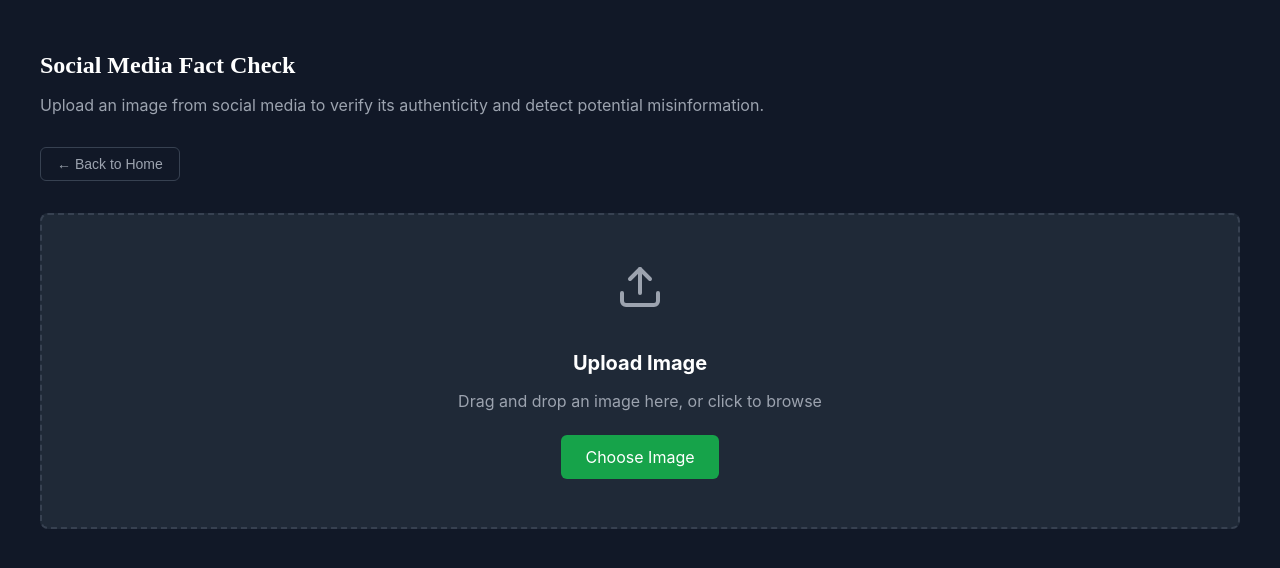
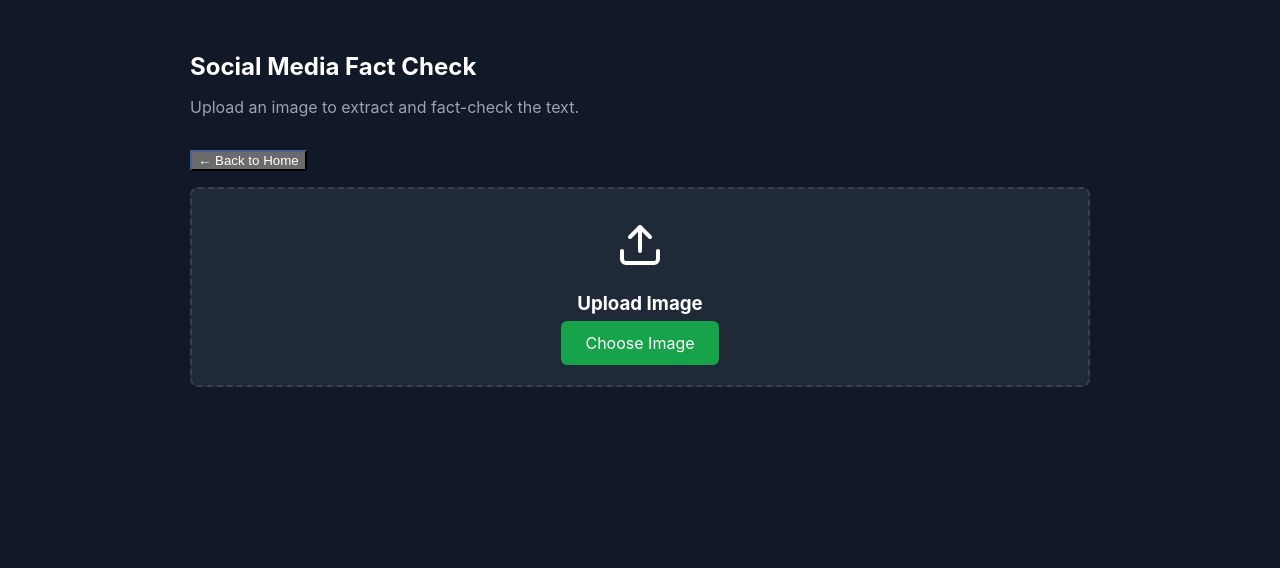
Before and after one commit to suryarao551/D-CODE-RED, a React (Vite) app in the folder frontend/: page /social-media-factcheck in a window 1280 px wide. Shown: the top 568 px of the page. Built offline with nearby package versions, Linux system fonts and the light colour scheme.

Commit message:
pre final 3 commit

```diff
--- a/frontend/src/components/SocialMediaFactCheck.jsx
+++ b/frontend/src/components/SocialMediaFactCheck.jsx
@@ -6,6 +6,7 @@ import axios from "axios";
 const SocialMediaFactCheck = () => {
   const [selectedImage, setSelectedImage] = useState(null);
   const [imagePreview, setImagePreview] = useState(null);
+  const [extractedText, setExtractedText] = useState("");
   const [result, setResult] = useState(null);
   const [loading, setLoading] = useState(false);
   const [error, setError] = useState("");
@@ -14,7 +15,7 @@ const SocialMediaFactCheck = () => {
   const handleImageUpload = (event) => {
     const file = event.target.files[0];
     if (file) {
-      if (!file.type.startsWith("image/")) {
+      if (!file.type.startsWith('image/')) {
         setError("Please select a valid image file");
         return;
       }
@@ -33,6 +34,7 @@ const SocialMediaFactCheck = () => {
   const removeImage = () => {
     setSelectedImage(null);
     setImagePreview(null);
+    setExtractedText("");
     setResult(null);
     setError("");
   };
@@ -46,39 +48,46 @@ const SocialMediaFactCheck = () => {
     setLoading(true);
     setError("");
     setResult(null);
+    setExtractedText("");
 
     try {
-      // Step 1: Upload image to OCR endpoint (8060)
+      // Step 1: Extract text from image
       const formData = new FormData();
-      formData.append("image", selectedImage);
+      formData.append('image', selectedImage);
 
-      const ocrRes = await axios.post("http://localhost:8060/extract-text/", formData, {
-        headers: { "Content-Type": "multipart/form-data" },
+      const textResponse = await axios.post("http://localhost:8060/extract-text/", formData, {
+        headers: { 'Content-Type': 'multipart/form-data' },
       });
 
-      const extractedText = ocrRes.data.extracted_text;
+      const text = textResponse.data.extracted_text;
+      setExtractedText(text);
 
-      // Step 2: Send extracted text to fact-check endpoint (8000)
-      const factRes = await axios.post("http://localhost:8000/factcheck", {
-        text: extractedText,
+      if (!text || text.trim() === "") {
+        throw new Error("Text extraction failed.");
+      }
+
+      // Step 2: Send extracted text to fact-check
+      const factCheckResponse = await axios.post("http://localhost:8000/factcheck", {
+        text: text
       });
 
+      const data = factCheckResponse.data;
+
       const structuredResult = {
-        credibility_score: factRes.data.credibility_score || 0,
-        explanation: factRes.data.explanation || "No explanation available.",
-        source: factRes.data.source || "",
-        verdict: factRes.data.verdict || "Unknown",
+        credibility_score: data.credibility_score || 0,
+        explanation: data.explanation || "No explanation available.",
+        source: data.source || "",
+        verdict: data.verdict || "Unknown",
         error: null,
       };
-
       setResult(structuredResult);
     } catch (err) {
-      console.error("Fact-check process failed:", err);
+      console.error(err);
       setResult({
         credibility_score: 0,
-        explanation: "Something went wrong during fact-checking.",
+        explanation: "Fact-check failed. Please try again.",
         source: "",
-        verdict: "Error",
+        verdict: "Unknown",
         error: "Fact-check failed. Please try again.",
       });
     } finally {
@@ -86,26 +95,14 @@ const SocialMediaFactCheck = () => {
     }
   };
 
-  const handleBackToHome = () => navigate("/");
-
   const resultData = result && !result.error
     ? {
         summary: result.explanation,
         status: result.verdict,
         confidence: `${result.credibility_score}%`,
         source: result.source,
-        falsePercentage:
-          result.verdict === "False"
-            ? result.credibility_score
-            : result.verdict === "True"
-            ? 100 - result.credibility_score
-            : 50,
-        truePercentage:
-          result.verdict === "True"
-            ? result.credibility_score
-            : result.verdict === "False"
-            ? 100 - result.credibility_score
-            : 50,
+        falsePercentage: result.verdict === "False" ? result.credibility_score : result.verdict === "True" ? 100 - result.credibility_score : 50,
+        truePercentage: result.verdict === "True" ? result.credibility_score : result.verdict === "False" ? 100 - result.credibility_score : 50,
       }
     : {
         summary: loading ? "Checking..." : result?.error || "No data available",
@@ -116,53 +113,22 @@ const SocialMediaFactCheck = () => {
         truePercentage: 0,
       };
 
-  const radius = 85;
-  const circumference = 2 * Math.PI * radius;
-  const falseDash = (resultData.falsePercentage / 100) * circumference;
-  const trueDash = (resultData.truePercentage / 100) * circumference;
-
   return (
-    <div style={{ backgroundColor: "#111827", minHeight: "100vh", padding: "2rem" }}>
-      <div style={{ maxWidth: "1200px", margin: "auto" }}>
-        <h2 style={{ color: "white", fontSize: "1.5rem", marginBottom: "1rem", fontFamily: "serif" }}>
-          Social Media Fact Check
-        </h2>
+    <div style={{ backgroundColor: "#111827", minHeight: "100vh", padding: "2rem", color: "white" }}>
+      <div style={{ maxWidth: "900px", margin: "auto" }}>
+        <h2 style={{ fontSize: "1.5rem", marginBottom: "1rem" }}>Social Media Fact Check</h2>
         <p style={{ color: "#9CA3AF", marginBottom: "2rem" }}>
-          Upload an image from social media to verify its authenticity and detect potential misinformation.
+          Upload an image to extract and fact-check the text.
         </p>
 
-        <button
-          onClick={handleBackToHome}
-          style={{
-            backgroundColor: "transparent",
-            color: "#9CA3AF",
-            border: "1px solid #374151",
-            borderRadius: "0.375rem",
-            padding: "0.5rem 1rem",
-            fontSize: "0.875rem",
-            cursor: "pointer",
-            transition: "all 0.2s ease",
-            marginBottom: "2rem",
-          }}
-        >
+        <button onClick={() => navigate("/")} style={{ marginBottom: "1rem" }}>
           ← Back to Home
         </button>
 
         {!imagePreview ? (
-          <div style={{
-            border: "2px dashed #374151",
-            borderRadius: "0.5rem",
-            padding: "3rem",
-            textAlign: "center",
-            backgroundColor: "#1F2937",
-          }}>
-            <Upload size={48} style={{ color: "#9CA3AF", marginBottom: "1rem" }} />
-            <h3 style={{ color: "white", fontSize: "1.25rem", marginBottom: "0.5rem" }}>
-              Upload Image
-            </h3>
-            <p style={{ color: "#9CA3AF", marginBottom: "1.5rem" }}>
-              Drag and drop an image here, or click to browse
-            </p>
+          <div style={{ border: "2px dashed #374151", padding: "2rem", borderRadius: "0.5rem", textAlign: "center", backgroundColor: "#1F2937" }}>
+            <Upload size={48} />
+            <h3>Upload Image</h3>
             <input
               type="file"
               accept="image/*"
@@ -170,134 +136,44 @@ const SocialMediaFactCheck = () => {
               style={{ display: "none" }}
               id="image-upload"
             />
-            <label htmlFor="image-upload" style={{
-              backgroundColor: "#16A34A",
-              color: "white",
-              padding: "0.75rem 1.5rem",
-              borderRadius: "0.375rem",
-              cursor: "pointer",
-              display: "inline-block",
-            }}>
+            <label htmlFor="image-upload" style={{ backgroundColor: "#16A34A", padding: "0.75rem 1.5rem", borderRadius: "0.375rem", cursor: "pointer", color: "white" }}>
               Choose Image
             </label>
           </div>
         ) : (
           <div style={{ textAlign: "center" }}>
             <div style={{ position: "relative", display: "inline-block" }}>
-              <img src={imagePreview} alt="Preview" style={{
-                maxWidth: "100%",
-                maxHeight: "400px",
-                borderRadius: "0.5rem",
-                border: "2px solid #374151",
-              }} />
-              <button onClick={removeImage} style={{
-                position: "absolute",
-                top: "-10px",
-                right: "-10px",
-                backgroundColor: "#DC2626",
-                color: "white",
-                border: "none",
-                borderRadius: "50%",
-                width: "30px",
-                height: "30px",
-                cursor: "pointer",
-                display: "flex",
-                alignItems: "center",
-                justifyContent: "center",
-              }}>
+              <img src={imagePreview} alt="Preview" style={{ maxWidth: "100%", maxHeight: "400px", borderRadius: "0.5rem", border: "2px solid #374151" }} />
+              <button onClick={removeImage} style={{ position: "absolute", top: "-10px", right: "-10px", backgroundColor: "#DC2626", color: "white", borderRadius: "50%", width: "30px", height: "30px" }}>
                 <X size={16} />
               </button>
             </div>
-
-            <div style={{ marginTop: "1rem" }}>
-              <button onClick={handleFactCheck} disabled={loading} style={{
-                backgroundColor: "#16A34A",
-                color: "white",
-                border: "none",
-                borderRadius: "0.375rem",
-                padding: "0.75rem 2rem",
-                fontSize: "1rem",
-                cursor: loading ? "not-allowed" : "pointer",
-                opacity: loading ? 0.5 : 1,
-                display: "flex",
-                alignItems: "center",
-                gap: "0.5rem",
-                margin: "0 auto",
-              }}>
-                {loading ? (
-                  <>
-                    <Loader2 size={16} style={{ animation: "spin 1s linear infinite" }} />
-                    Analyzing Image...
-                  </>
-                ) : (
-                  <>
-                    <ImageIcon size={16} />
-                    Check Image
-                  </>
-                )}
-              </button>
-            </div>
+            <button onClick={handleFactCheck} disabled={loading} style={{ marginTop: "1rem", padding: "0.75rem 2rem", backgroundColor: "#16A34A", color: "white", borderRadius: "0.375rem" }}>
+              {loading ? <><Loader2 size={16} style={{ animation: "spin 1s linear infinite" }} /> Analyzing...</> : <>Check Image</>}
+            </button>
           </div>
         )}
 
-        {error && (
-          <div style={{
-            backgroundColor: "#991B1B",
-            color: "white",
-            padding: "1rem",
-            borderRadius: "0.375rem",
-            marginBottom: "1rem",
-            textAlign: "center",
-          }}>
-            {error}
-          </div>
-        )}
+        {error && <div style={{ backgroundColor: "#991B1B", padding: "1rem", borderRadius: "0.375rem", marginTop: "1rem" }}>{error}</div>}
 
-        {loading && (
-          <div style={{ marginTop: "2rem", textAlign: "center", color: "white" }}>
-            <div style={{
-              width: "40px",
-              height: "40px",
-              border: "4px solid #374151",
-              borderTop: "4px solid #16A34A",
-              borderRadius: "50%",
-              animation: "spin 1s linear infinite",
-              margin: "0 auto 1rem"
-            }} />
-            Analyzing image for potential misinformation...
+        {!loading && extractedText && (
+          <div style={{ marginTop: "2rem" }}>
+            <h4 style={{ color: "#93C5FD" }}>Extracted Text:</h4>
+            <p style={{ backgroundColor: "#1F2937", padding: "1rem", borderRadius: "0.375rem", color: "#E5E7EB" }}>{extractedText}</p>
           </div>
         )}
 
         {!loading && result && (
-          <div style={{ marginTop: "2rem", color: "white" }}>
-            <h3>
-              Verdict:{" "}
-              <span style={{ color: resultData.status === "False" ? "#EF4444" : "#10B981" }}>
-                {resultData.status}
-              </span>
-            </h3>
+          <div style={{ marginTop: "2rem" }}>
+            <h3>Verdict: <span style={{ color: resultData.status === "False" ? "#EF4444" : "#10B981" }}>{resultData.status}</span></h3>
             <p><strong>Confidence:</strong> {resultData.confidence}</p>
             <p><strong>Explanation:</strong> {resultData.summary}</p>
             {resultData.source && (
-              <p>
-                <strong>Source: </strong>
-                <a href={resultData.source} target="_blank" rel="noopener noreferrer" style={{ color: "#3B82F6" }}>
-                  {resultData.source}
-                </a>
-              </p>
+              <p><strong>Source:</strong> <a href={resultData.source} target="_blank" rel="noopener noreferrer" style={{ color: "#3B82F6" }}>{resultData.source}</a></p>
             )}
           </div>
         )}
       </div>
-
-      <style>
-        {`
-          @keyframes spin {
-            0% { transform: rotate(0deg); }
-            100% { transform: rotate(360deg); }
-          }
-        `}
-      </style>
     </div>
   );
 };
```
Also changed, not shown: 2 other files (tests, documents, lock files or other folders).
